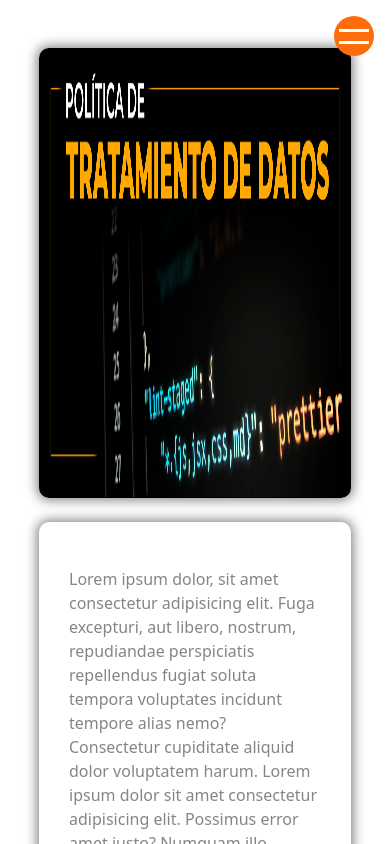
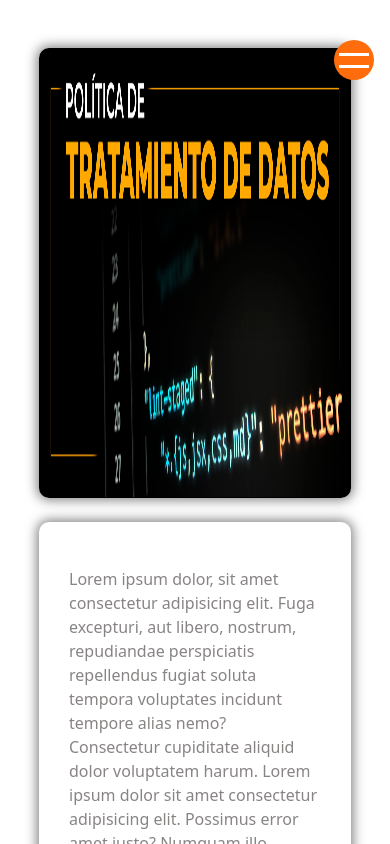
Before and after one commit to logitransatalaya/sitio_web_atalaya, a Next.js app: page /dataTreatment in a window 390 px wide. Shown: the top 844 px of the page. Built offline with nearby package versions, Linux system fonts and the light colour scheme.

Commit message:
:zap: add image banner in component privacyPolicies

```diff
--- a/components/Map.jsx
+++ b/components/Map.jsx
@@ -3,7 +3,7 @@ import React from 'react'
 export const Map = () => {
 	return (
 		<iframe
-			src='https://www.google.com/maps/embed?pb=!1m14!1m8!1m3!1d7848.67244229742!2d-75.521779!3d10.394848!3m2!1i1024!2i768!4f13.1!3m3!1m2!1s0x8ef62580ed2c0c23%3A0x5f4623e38ce07343!2shotel%20bosque%20real!5e0!3m2!1ses!2sco!4v1633179850856!5m2!1ses!2sco'
+			src='https://www.google.com/maps/embed?pb=!1m18!1m12!1m3!1d991.4133730125645!2d-75.55629497077011!3d6.309171999714625!2m3!1f0!2f0!3f0!3m2!1i1024!2i768!4f13.1!3m3!1m2!1s0x8e442f3e114f1755%3A0x2a227c6aa87eaea0!2sZamora%2C%20Bello%2C%20Antioquia!5e0!3m2!1ses!2sco!4v1633203648427!5m2!1ses!2sco'
 			allowfullscreen=''
 			loading='lazy'
 			style={{
--- a/styles/Nav.module.css
+++ b/styles/Nav.module.css
@@ -104,7 +104,7 @@
 
 .icons_handleMenu {
 	position: fixed;
-	top: 1rem;
+	top: 2.5rem;
 	right: 1rem;
 	color: orange;
 	z-index: 1000;
@@ -145,4 +145,8 @@
 	.logoMovil {
 		display: block;
 	}
+	.logo {
+		width: 150px;
+		margin-left: 1rem;
+	}
 }
```
